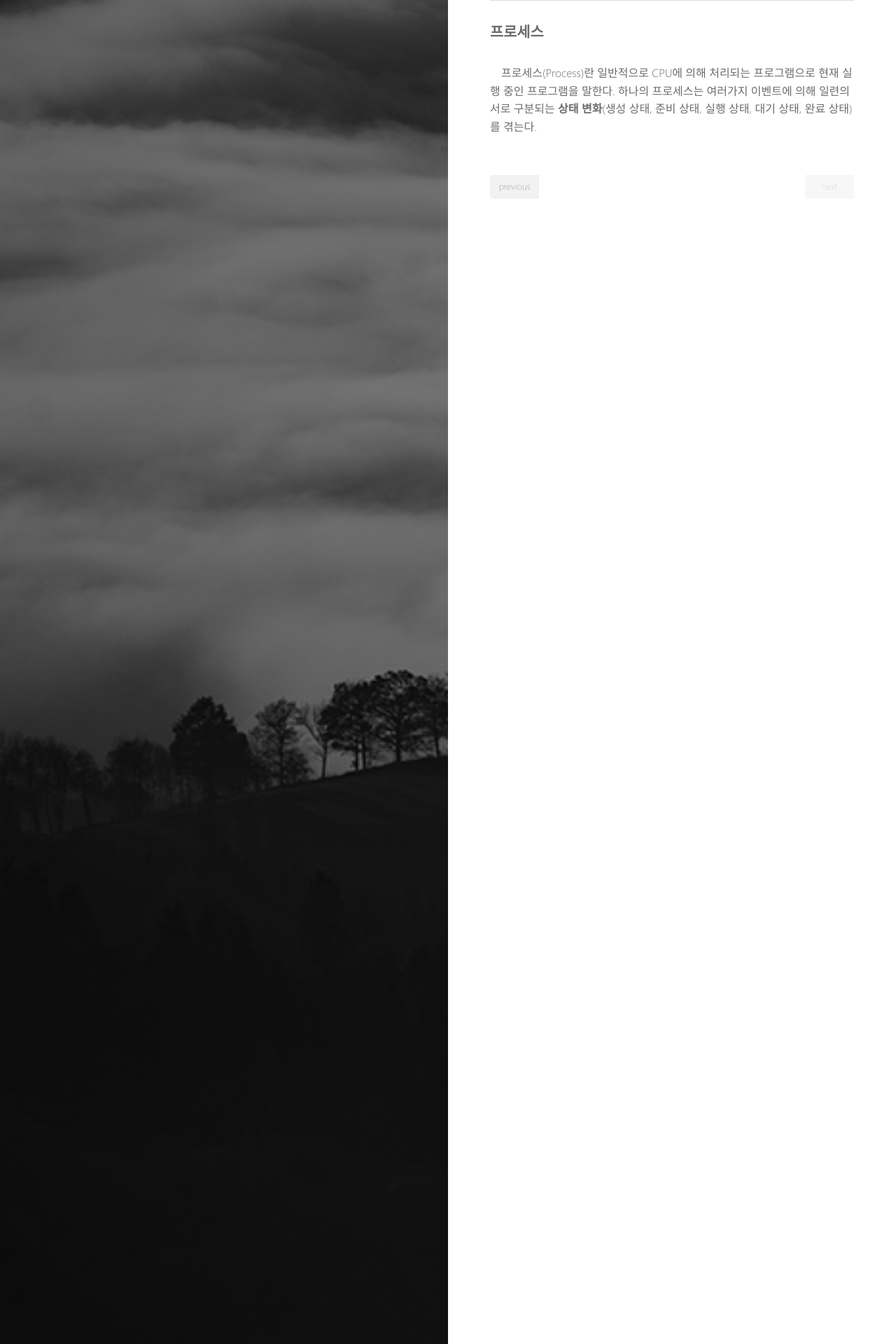
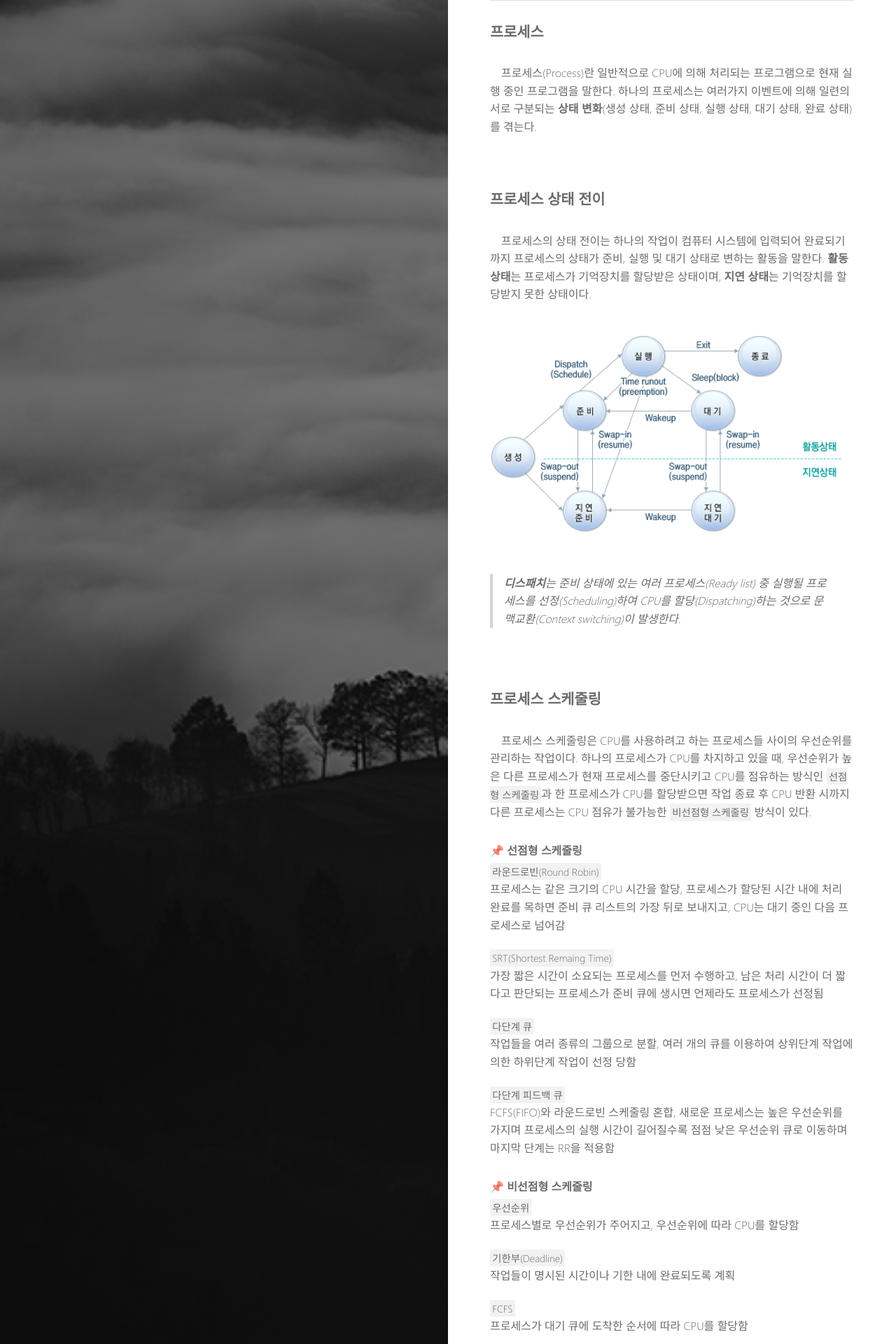
Before and after one commit to uunwon/uunwon.github.io, a Jekyll site: the page built from _posts/2021-04-19-Process.md, in a window 1280 px wide. Shown: the part 357-2277 px from the top of the page at 70% size. Built offline with Jekyll 4.4.1, drawn with Linux system fonts in a browser that asks for light colours; some of the changed text lies outside the part shown.

Commit message:
add post 'process - scheduling'

```diff
--- a/_posts/2021-04-19-Process.md
+++ b/_posts/2021-04-19-Process.md
@@ -19,3 +19,55 @@ tag:
 ### 프로세스
 <br>
 　프로세스(Process)란 일반적으로 CPU에 의해 처리되는 프로그램으로 현재 실행 중인 프로그램을 말한다. 하나의 프로세스는 여러가지 이벤트에 의해 일련의 서로 구분되는 **상태 변화**(생성 상태, 준비 상태, 실행 상태, 대기 상태, 완료 상태) 를 겪는다.
+
+<br>
+
+### 프로세스 상태 전이
+<br>
+　프로세스의 상태 전이는 하나의 작업이 컴퓨터 시스템에 입력되어 완료되기까지 프로세스의 상태가 준비, 실행 및 대기 상태로 변하는 활동을 말한다. **활동 상태**는 프로세스가 기억장치를 할당받은 상태이며, **지연 상태**는 기억장치를 할당받지 못한 상태이다.
+
+<br><img src="{{ site.url }}/images/process_state.png"><br>
+> **디스패치**는 준비 상태에 있는 여러 프로세스(Ready list) 중 실행될 프로세스를 선정(Scheduling)하여 CPU를 할당(Dispatching)하는 것으로 문맥교환(Context switching)이 발생한다.
+
+<br>
+
+### 프로세스 스케줄링
+<br>
+　프로세스 스케줄링은 CPU를 사용하려고 하는 프로세스들 사이의 우선순위를 관리하는 작업이다. 하나의 프로세스가 CPU를 차지하고 있을 때, 우선순위가 높은 다른 프로세스가 현재 프로세스를 중단시키고 CPU를 점유하는 방식인 `선점형 스케줄링`과 한 프로세스가 CPU를 할당받으면 작업 종료 후 CPU 반환 시까지 다른 프로세스는 CPU 점유가 불가능한 `비선점형 스케줄링` 방식이 있다.
+
+#### 📌 선점형 스케줄링
+`라운드로빈(Round Robin)`
+프로세스는 같은 크기의 CPU 시간을 할당, 프로세스가 할당된 시간 내에 처리 완료를 목하면 준비 큐 리스트의 가장 뒤로 보내지고, CPU는 대기 중인 다음 프로세스로 넘어감
+
+`SRT(Shortest Remaing Time)`
+가장 짧은 시간이 소요되는 프로세스를 먼저 수행하고, 남은 처리 시간이 더 짧다고 판단되는 프로세스가 준비 큐에 생시면 언제라도 프로세스가 선정됨
+
+`다단계 큐`
+작업들을 여러 종류의 그룹으로 분할, 여러 개의 큐를 이용하여 상위단계 작업에 의한 하위단계 작업이 선정 당함
+
+`다단계 피드백 큐`
+FCFS(FIFO)와 라운드로빈 스케줄링 혼합, 새로운 프로세스는 높은 우선순위를 가지며 프로세스의 실행 시간이 길어질수록 점점 낮은 우선순위 큐로 이동하며 마지막 단계는 RR을 적용함
+
+#### 📌 비선점형 스케줄링
+`우선순위`
+프로세스별로 우선순위가 주어지고, 우선순위에 따라 CPU를 할당함
+
+`기한부(Deadline)`
+작업들이 명시된 시간이나 기한 내에 완료되도록 계획
+
+`FCFS`
+프로세스가 대기 큐에 도착한 순서에 따라 CPU를 할당함
+
+`SJF(Shortest Job First)`
+프로세스가 도착하는 시점에 따라 그 당시 가장 작은 서비스 시간을 갖는 프로세스가 종료 시까지 자원 점유
+
+`HRN(Highest Response Ratio Next)`
+대기 중인 프로세스 중 현재 응답률이 가장 높은 것을 선택, 기아현상 최소화 (= 대기시간+서비스시간 / 서비스시간)
+
+<br>
+
+#### CONCEPT
+**문맥교환(Context switching)**: CPU가 현재 실행하고 있는 프로세스의 문맥 상태를 프로세스 제어블록(PCB)에 저장하고 다음 프로세스의 PCB로부터 문맥을 복원하는 작업 <br>
+**기아현상(starvation)**: 시스템 부하가 많아 준비 큐에 있는 낮은 등급의 프로세스가 무한정 기다리는 현상 <br>
+**에이징 기법(Aging)**: 프로세스가 자원을 기다리고 있는 시간에 비례하여 우선순위를 부여함으로써 무기한 대기하는 문제를 방지하는 기법
+{: .notice}
```
Also changed, not shown: images/process_state.png (added), 1 other file.
